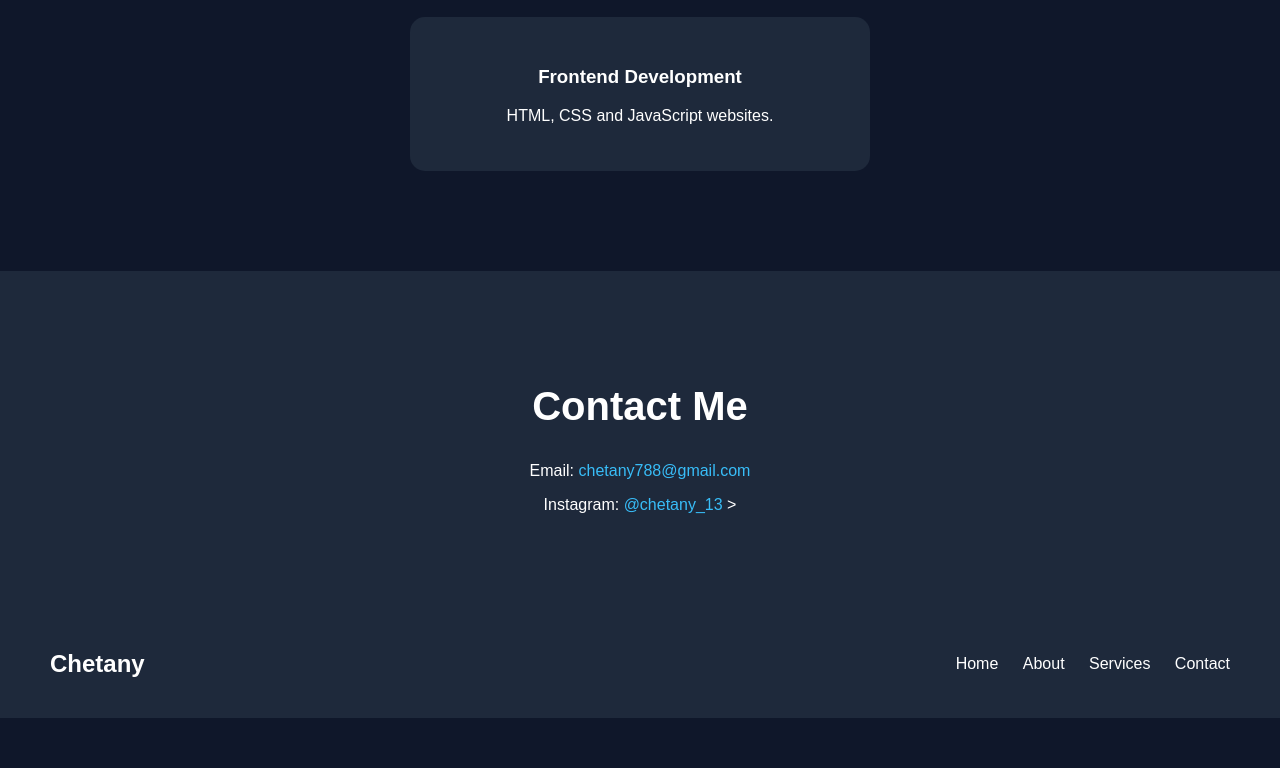
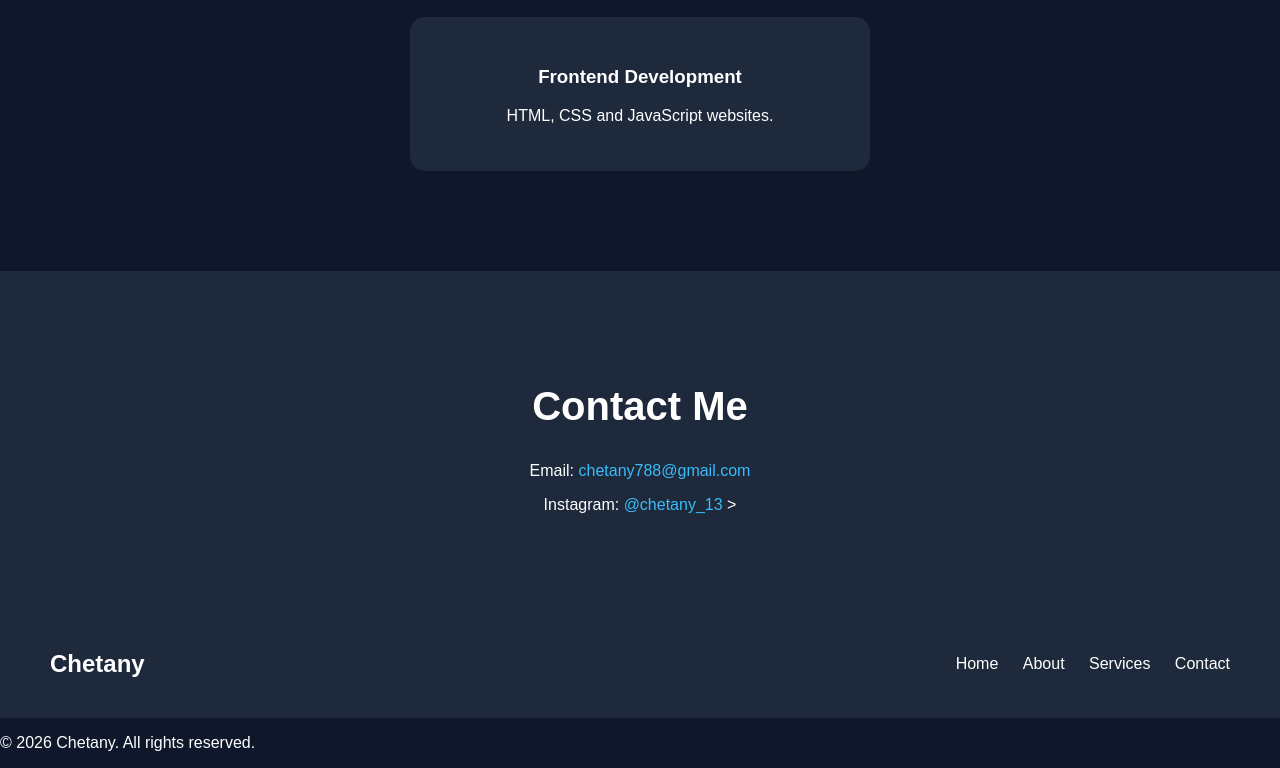
Before and after one commit to ramtekechetany5-blip/My---portfolio, a plain HTML site: page index.html in a window 1280 px wide. Shown: the part 1461-2229 px from the top of the page. Before the commit the page ends 2179 px from the top, so only its background shows below. Drawn offline with Linux system fonts and the light colour scheme.

Commit message:
Add footer with copyright notice
Added footer with copyright information.

```diff
--- a/index.html
+++ b/index.html
@@ -76,3 +76,6 @@
 </nav>
 
 </html>
+<footer>
+  <p>© 2026 Chetany. All rights reserved.</p>
+</footer>
```
